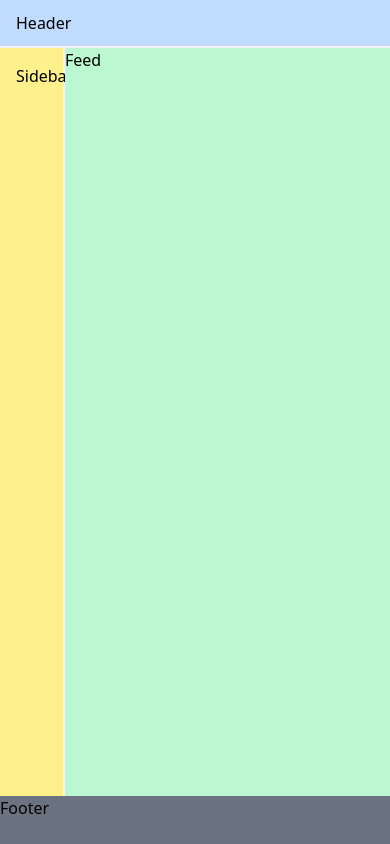
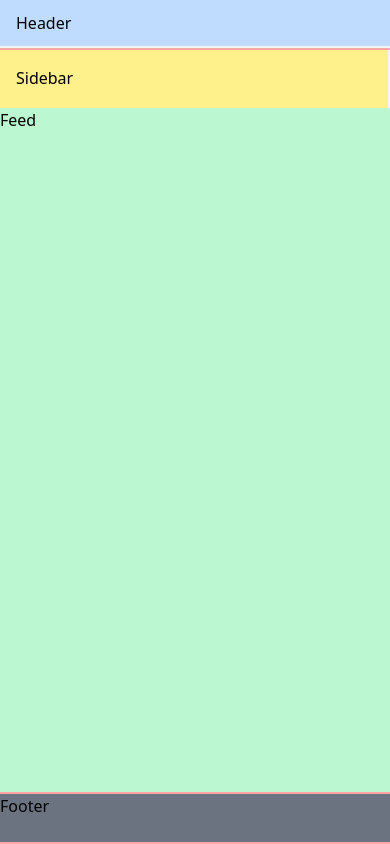
Before and after one commit to hojayxyz/wavelog, a React (Vite) app: page /feed in a window 390 px wide. Built offline with nearby package versions, Linux system fonts and the light colour scheme.

Commit message:
Layout update

```diff
--- a/src/ui/AppLayout.jsx
+++ b/src/ui/AppLayout.jsx
@@ -8,7 +8,7 @@ function AppLayout() {
     <div className="grid grid-cols-12 w-full h-screen bg-red-300">
       <Header />
       <Sidebar />
-      <main className="bg-green-200 h-[calc(100vh-6rem)] col-span-10">
+      <main className="bg-green-200 h-[calc(100vh-10rem)] sm:h-[calc(100vh-6rem)] col-span-12 sm:col-span-8 md:col-span-9 lg:col-span-10">
         <Outlet />
       </main>
       <Footer />
--- a/src/ui/Sidebar.jsx
+++ b/src/ui/Sidebar.jsx
@@ -1,6 +1,6 @@
 function Sidebar() {
   return (
-    <aside className="bg-yellow-200 col-span-2 p-4 border-r-2 border-solid border-gray-100">
+    <aside className="bg-yellow-200 col-span-12 sm:col-span-4 md:col-span-3 lg:col-span-2 p-4 border-r-2 border-solid border-gray-100">
       Sidebar
     </aside>
   );
```
